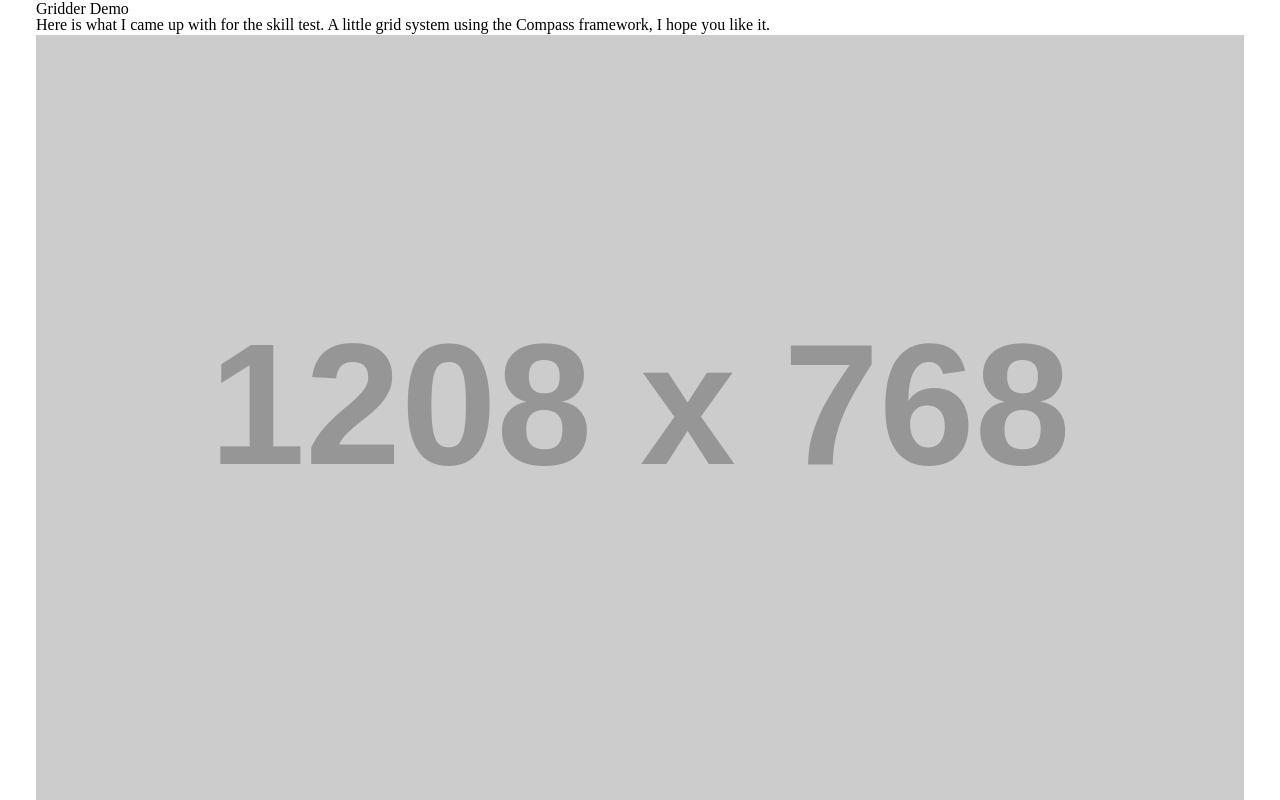
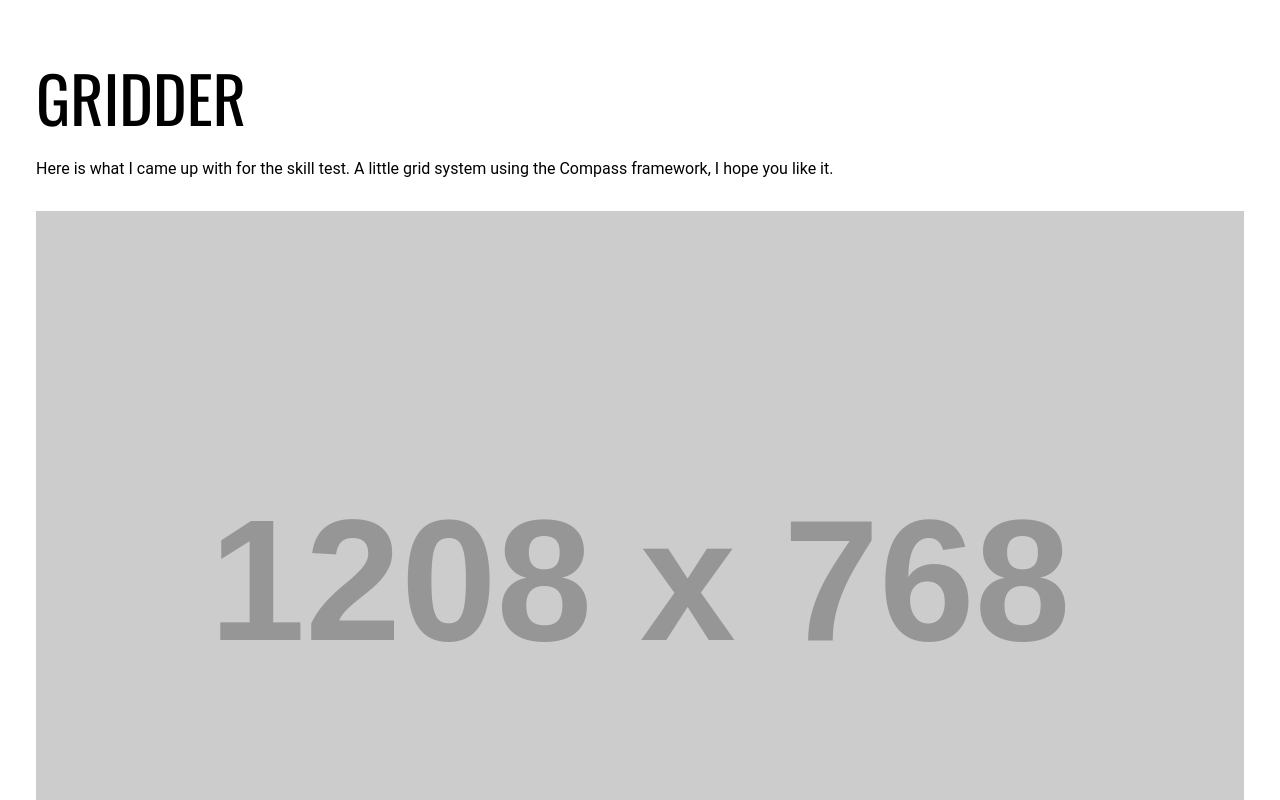
Before and after one commit to brokenhd/Gridder, a plain HTML site: page index.html in a window 1280 px wide. Shown: the top 800 px of the page. Drawn offline with nearby package versions, Linux system fonts and the light colour scheme; placeholder pictures from the web are drawn by us; a web font is replaced by a local one.

Commit message:
updating

```diff
--- a/index.html
+++ b/index.html
@@ -2,13 +2,14 @@
 <html>
 <head>
 	<title>Gridder</title>
+	<link href='http://fonts.googleapis.com/css?family=Droid+Sans|Oswald' rel='stylesheet' type='text/css'>
 	<link href="stylesheets/screen.css" type="text/css" rel="stylesheet">
 </head>
 <body>
 	<header class="grid">
 		<div class="row">
 			<div class="col100">
-				<h1>Gridder Demo</h1>
+				<h1>Gridder</h1>
 				<p>Here is what I came up with for the skill test. A little grid system using the Compass framework, I hope you like it.</p>
 			</div>
 		</div>
--- a/sass/screen.scss
+++ b/sass/screen.scss
@@ -18,10 +18,13 @@
 	}
 }
 
+/* General stuff */
+body { font-family: "roboto", sans-serif; }
 *, *:before, *:after {
   -moz-box-sizing: border-box; -webkit-box-sizing: border-box; box-sizing: border-box;
  }
 
+/* Grid vars */
 $container: 1208px;
 $gpad: 1px;
 
@@ -43,6 +46,8 @@ $gpad: 1px;
 	@include transition-duration(.5s);
 	@include transition-timing-function(ease);
 }
+
+/* Grid widths */
 .col100 {
 	width: 100%;
 	@include query(mobile-landscape) {
@@ -70,10 +75,12 @@ $gpad: 1px;
 		width:50%;
 	}
 }
-.nobot img:first-child {
-	margin-bottom: 1px;
-}
+
+
 .nopad {
+	@include query(bigtime) {
+		padding: 1px 0 1px 1px;
+	}
 	@include query(standard) {
 		padding: 1px 0 1px 1px;
 	}
@@ -81,6 +88,12 @@ $gpad: 1px;
 		padding-left: 1px
 	}
 
+}
+.notop {
+	padding-top: 0;
+}
+.nobot img:first-child {
+	margin-bottom: 1px;
 }
 
 img {
@@ -104,3 +117,13 @@ footer {
 	display:block;
 	clear:both;
 }
+h1 {
+	font-size: 4em;
+	font-family: "Oswald";
+	text-transform: uppercase;
+	line-height: 1em;
+	margin-top: 1em;
+}
+p {
+	padding: 2em 0;
+}
```
Also changed, not shown: stylesheets/screen.css.
